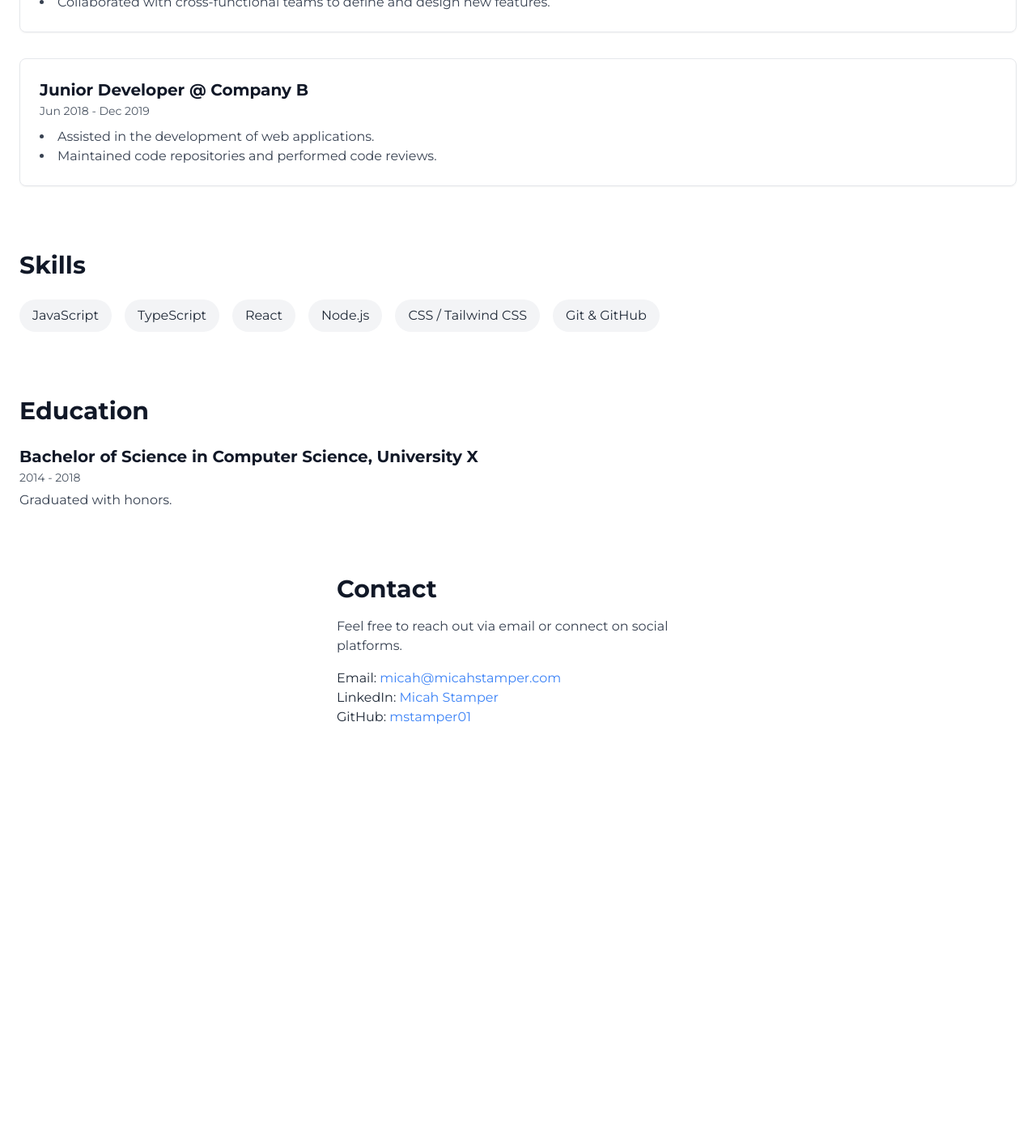
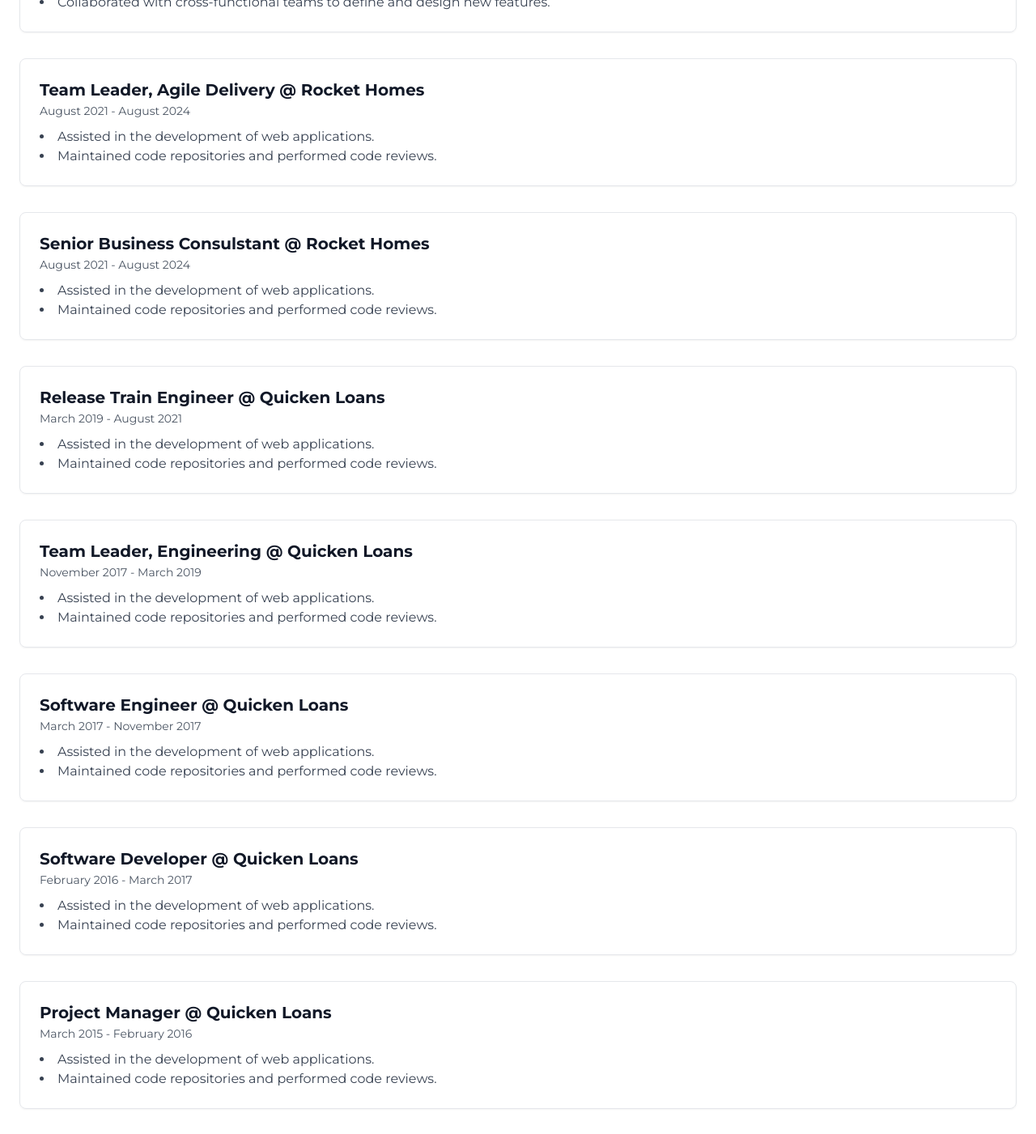
Before and after one commit to mstamper01/mstamper01.github.io, a React (Vite) app: page / in a window 1280 px wide. Shown: the part 2260-3661 px from the top of the page at 81% size. Before the commit the page ends 3158 px from the top, so only its background shows below. Built offline with nearby package versions, Linux system fonts and the light colour scheme.

Commit message:
Updating Education, Experience, and Skills Content

```diff
--- a/src/components/Education.tsx
+++ b/src/components/Education.tsx
@@ -9,10 +9,16 @@
 
 const education: EducationItem[] = [
   {
-    institution: 'University X',
-    degree: 'Bachelor of Science in Computer Science',
-    duration: '2014 - 2018',
-    details: 'Graduated with honors.'
+    institution: 'Eastern Michigan University',
+    degree: 'Bachelor of Art & Science in Computer Science',
+    duration: '2008 - 2015',
+    details: 'Dean\'s List every semester. Cleo Finlan Award for highest GPA for Computer Science Juniors.'
+  },
+    {
+    institution: 'Eastern Michigan University',
+    degree: 'Bachelor of Technology in Information Assurance',
+    duration: '2008 - 2013',
+    details: 'Dean\'s List every semester. Junior Achievers award.'
   }
 ];
 
--- a/src/components/Experience.tsx
+++ b/src/components/Experience.tsx
@@ -9,18 +9,90 @@
 
 const experiences: ExperienceItem[] = [
   {
-    role: 'Software Engineer',
-    company: 'Company A',
-    duration: 'Jan 2020 - Present',
+    role: 'Team Leader, Engineering',
+    company: 'Rocket',
+    duration: 'August 2024 - Present',
     details: [
       'Developed user interfaces with React and TypeScript.',
       'Collaborated with cross-functional teams to define and design new features.'
     ]
   },
   {
-    role: 'Junior Developer',
-    company: 'Company B',
-    duration: 'Jun 2018 - Dec 2019',
+    role: 'Team Leader, Agile Delivery',
+    company: 'Rocket Homes',
+    duration: 'August 2021 - August 2024',
+    details: [
+      'Assisted in the development of web applications.',
+      'Maintained code repositories and performed code reviews.'
+    ]
+  },
+  {
+    role: 'Senior Business Consulstant',
+    company: 'Rocket Homes',
+    duration: 'August 2021 - August 2024',
+    details: [
+      'Assisted in the development of web applications.',
+      'Maintained code repositories and performed code reviews.'
+    ]
+  },
+  {
+    role: 'Release Train Engineer',
+    company: 'Quicken Loans',
+    duration: 'March 2019 - August 2021',
+    details: [
+      'Assisted in the development of web applications.',
+      'Maintained code repositories and performed code reviews.'
+    ]
+  },
+  {
+    role: 'Team Leader, Engineering',
+    company: 'Quicken Loans',
+    duration: 'November 2017 - March 2019',
+    details: [
+      'Assisted in the development of web applications.',
+      'Maintained code repositories and performed code reviews.'
+    ]
+  },
+  {
+    role: 'Software Engineer',
+    company: 'Quicken Loans',
+    duration: 'March 2017 - November 2017',
+    details: [
+      'Assisted in the development of web applications.',
+      'Maintained code repositories and performed code reviews.'
+    ]
+  },
+  {
+    role: 'Software Developer',
+    company: 'Quicken Loans',
+    duration: 'February 2016 - March 2017',
+    details: [
+      'Assisted in the development of web applications.',
+      'Maintained code repositories and performed code reviews.'
+    ]
+  },
+  {
+    role: 'Project Manager',
+    company: 'Quicken Loans',
+    duration: 'March 2015 - February 2016',
+    details: [
+      'Assisted in the development of web applications.',
+      'Maintained code repositories and performed code reviews.'
+    ]
+  },
+  {
+    role: 'Project Coordinator',
+    company: 'Quicken Loans',
+    duration: 'October 2012 - March 2015',
+    details: [
+      'Assisted in the development of web applications.',
+      'Maintained code repositories and performed code reviews.'
+    ]
+  },
+  {
+    role: 'Intern',
+    company: 'Quicken Loans',
+    duration: 'June 2012 - October 2015',
     details: [
       'Assisted in the development of web applications.',
       'Maintained code repositories and performed code reviews.'
--- a/src/components/Skills.tsx
+++ b/src/components/Skills.tsx
@@ -1,12 +1,20 @@
 import React from 'react';
 
 const skills = [
+  'AWS',
+  'OpenAI Codex',
+  'Anthropic - Claude Code',
+  'Github Co-Pilot',
   'JavaScript',
-  'TypeScript',
-  'React',
   'Node.js',
-  'CSS / Tailwind CSS',
-  'Git & GitHub'
+  'Git & GitHub',
+  'Python',
+  'C#',
+  "Jira Administration",
+  'Azure DevOps Administration',
+  'REST APIs',
+  'Data Pipelines',
+  'Docker'
 ];
 
 const Skills: React.FC = () => (
```
